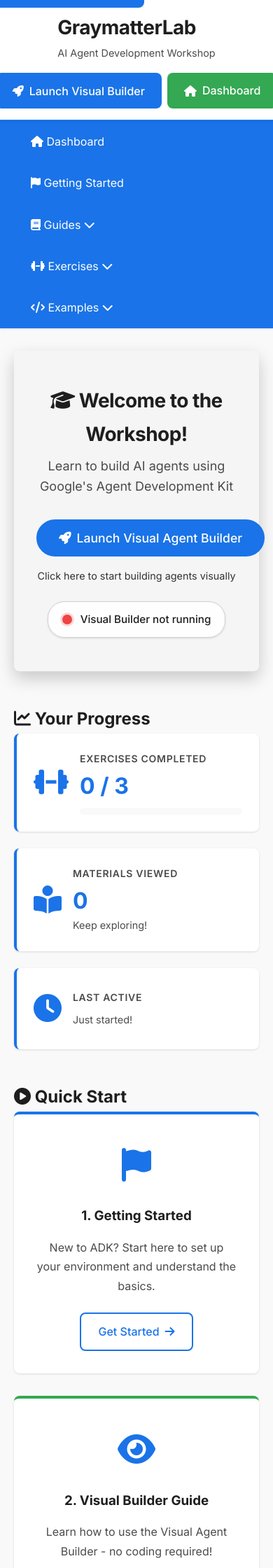
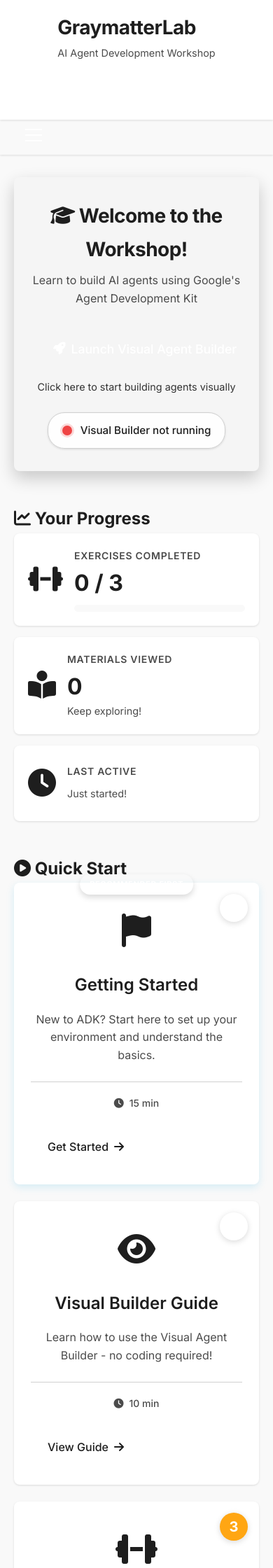
Before and after one commit to Boatschool/adk-workshop-training, a Flask app: page / in a window 390 px wide. Shown: the top 2240 px of the page at 70% size. Run offline with Flask 3, Linux system fonts and the light colour scheme.

Commit message:
UI/UX Phase 2: Mobile experience and Quick Start improvements
- Add Quick Start recommended badges and numbered indicators
- Implement time estimates for each learning step
- Create mobile hamburger menu with animated icon
- Add responsive navigation for mobile/tablet/desktop
- Ensure 44px minimum touch targets (WCAG 2.2 AA)
- Add keyboard support (Escape to close menu)
- Implement tablet optimization with 2-column layouts
- Add proper ARIA states for menu toggle
- Close menu on link click and outside click

```diff
--- a/static/css/style.css
+++ b/static/css/style.css
@@ -142,6 +142,68 @@ textarea:focus-visible {
     display: block;
     width: 100%;
     min-height: 50px;
+    position: relative;
+}
+
+.nav .container {
+    position: relative;
+}
+
+/* Mobile Menu Toggle */
+.mobile-menu-toggle {
+    display: none;
+    background: none;
+    border: none;
+    color: white;
+    padding: 1rem;
+    cursor: pointer;
+    min-width: 44px;
+    min-height: 44px;
+    align-items: center;
+    justify-content: center;
+}
+
+.hamburger-icon {
+    display: block;
+    width: 24px;
+    height: 2px;
+    background: white;
+    position: relative;
+    transition: var(--transition);
+}
+
+.hamburger-icon::before,
+.hamburger-icon::after {
+    content: '';
+    display: block;
+    width: 24px;
+    height: 2px;
+    background: white;
+    position: absolute;
+    left: 0;
+    transition: var(--transition);
+}
+
+.hamburger-icon::before {
+    top: -8px;
+}
+
+.hamburger-icon::after {
+    top: 8px;
+}
+
+.mobile-menu-toggle[aria-expanded="true"] .hamburger-icon {
+    background: transparent;
+}
+
+.mobile-menu-toggle[aria-expanded="true"] .hamburger-icon::before {
+    transform: rotate(45deg);
+    top: 0;
+}
+
+.mobile-menu-toggle[aria-expanded="true"] .hamburger-icon::after {
+    transform: rotate(-45deg);
+    top: 0;
 }
 
 .nav-list {
@@ -161,6 +223,9 @@ textarea:focus-visible {
     padding: 1rem 1.5rem;
     display: block;
     transition: var(--transition);
+    min-height: 44px;
+    display: flex;
+    align-items: center;
 }
 
 .nav-list>li>a:hover {
@@ -495,11 +560,62 @@ textarea:focus-visible {
     text-align: center;
     transition: var(--transition);
     border-top: 4px solid var(--primary-color);
+    position: relative;
+    display: flex;
+    flex-direction: column;
 }
 
 .card:hover {
     transform: translateY(-8px);
     box-shadow: var(--shadow-lg);
+}
+
+/* Recommended Badge */
+.card.recommended {
+    border-top-width: 6px;
+    box-shadow: 0 4px 12px rgba(0, 170, 231, 0.15);
+}
+
+.recommended-badge {
+    position: absolute;
+    top: -12px;
+    left: 50%;
+    transform: translateX(-50%);
+    background: linear-gradient(135deg, var(--primary-color), var(--secondary-color));
+    color: white;
+    padding: 0.375rem 1rem;
+    border-radius: 20px;
+    font-size: 0.75rem;
+    font-weight: 600;
+    text-transform: uppercase;
+    letter-spacing: 0.05em;
+    box-shadow: 0 4px 8px rgba(0, 0, 0, 0.15);
+}
+
+/* Card Number Badge */
+.card-number {
+    position: absolute;
+    top: 1rem;
+    right: 1rem;
+    width: 40px;
+    height: 40px;
+    background: var(--primary-color);
+    color: white;
+    border-radius: 50%;
+    display: flex;
+    align-items: center;
+    justify-content: center;
+    font-size: 1.25rem;
+    font-weight: 700;
+    box-shadow: 0 2px 8px rgba(0, 0, 0, 0.15);
+}
+
+.card-secondary .card-number {
+    background: var(--secondary-color);
+}
+
+.card-tertiary .card-number {
+    background: var(--accent-color);
 }
 
 .card-primary {
@@ -523,11 +639,35 @@ textarea:focus-visible {
 .card h3 {
     margin-bottom: 1rem;
     color: var(--text-primary);
+    font-size: 1.5rem;
+    font-weight: 600;
 }
 
 .card p {
     color: var(--text-secondary);
     margin-bottom: 1.5rem;
+    flex-grow: 1;
+    line-height: 1.6;
+}
+
+/* Card Meta (Time Estimate) */
+.card-meta {
+    margin-bottom: 1.5rem;
+    padding-top: 1rem;
+    border-top: 1px solid var(--border-color);
+}
+
+.time-estimate {
+    display: inline-flex;
+    align-items: center;
+    gap: 0.5rem;
+    color: var(--text-secondary);
+    font-size: 0.875rem;
+    font-weight: 500;
+}
+
+.time-estimate i {
+    color: var(--primary-color);
 }
 
 /* Resources Grid */
@@ -952,6 +1092,50 @@ textarea:focus-visible {
 
 /* Responsive Design */
 @media (max-width: 768px) {
+
+    /* Mobile Menu Toggle */
+    .mobile-menu-toggle {
+        display: flex;
+    }
+
+    /* Hide nav list by default on mobile */
+    .nav-list {
+        display: none;
+        flex-direction: column;
+        width: 100%;
+        position: absolute;
+        top: 100%;
+        left: 0;
+        background: var(--primary-color);
+        box-shadow: var(--shadow-md);
+        z-index: 1000;
+    }
+
+    .nav-list.active {
+        display: flex;
+    }
+
+    .nav-list>li {
+        width: 100%;
+    }
+
+    .nav-list a {
+        padding: 1.25rem 1.5rem;
+        border-bottom: 1px solid rgba(255, 255, 255, 0.1);
+    }
+
+    .dropdown-menu {
+        position: static;
+        box-shadow: none;
+        border-radius: 0;
+        background: rgba(0, 0, 0, 0.2);
+    }
+
+    .dropdown-menu a {
+        padding-left: 2.5rem;
+    }
+
+    /* Header */
     .header-content {
         flex-direction: column;
         gap: 1rem;
@@ -960,20 +1144,26 @@ textarea:focus-visible {
     .header-actions {
         width: 100%;
         justify-content: center;
+        flex-wrap: wrap;
     }
 
-    .nav-list {
-        flex-direction: column;
+    .header-actions .btn {
+        flex: 1;
+        min-width: 140px;
+        justify-content: center;
     }
 
-    .dropdown-menu {
-        position: static;
-        box-shadow: none;
-        border-radius: 0;
+    /* Welcome Section */
+    .welcome-section {
+        padding: 2rem 1.5rem;
     }
 
     .welcome-section h1 {
         font-size: 1.75rem;
+    }
+
+    .lead {
+        font-size: 1rem;
     }
 
     .btn-large {
@@ -981,7 +1171,65 @@ textarea:focus-visible {
         font-size: 1.1rem;
     }
 
+    /* Progress Cards */
+    .progress-cards {
+        grid-template-columns: 1fr;
+        gap: 1rem;
+    }
+
+    .progress-card {
+        padding: 1.25rem;
+    }
+
+    /* Card Grid */
+    .card-grid {
+        grid-template-columns: 1fr;
+        gap: 1.5rem;
+    }
+
+    .card {
+        padding: 1.75rem 1.5rem;
+    }
+
+    .recommended-badge {
+        font-size: 0.7rem;
+        padding: 0.3rem 0.875rem;
+    }
+
+    /* Resources Grid */
+    .resources-grid {
+        grid-template-columns: 1fr;
+        gap: 1.5rem;
+    }
+
+    /* Tips Grid */
+    .tips-grid {
+        grid-template-columns: 1fr;
+        gap: 1rem;
+    }
+
+    /* Footer */
     .footer-actions {
         flex-direction: column;
     }
+
+    .footer-content {
+        grid-template-columns: 1fr;
+        gap: 1.5rem;
+    }
 }
+
+/* Tablet Optimization */
+@media (min-width: 769px) and (max-width: 1024px) {
+    .card-grid {
+        grid-template-columns: repeat(2, 1fr);
+    }
+
+    .resources-grid {
+        grid-template-columns: repeat(2, 1fr);
+    }
+
+    .tips-grid {
+        grid-template-columns: repeat(2, 1fr);
+    }
+}
--- a/templates/base.html
+++ b/templates/base.html
@@ -12,8 +12,21 @@
     <link href="https://fonts.googleapis.com/css2?family=Inter:wght@400;500;600;700;800&display=swap" rel="stylesheet">
     <style>
         :root {
-            --primary-color: {{ branding.primary_color }};
-            --secondary-color: {{ branding.secondary_color }};
+            --primary-color: {
+                    {
+                    branding.primary_color
+                }
+            }
+
+            ;
+
+            --secondary-color: {
+                    {
+                    branding.secondary_color
+                }
+            }
+
+            ;
         }
 
         /* GraymatterLab Logo Styling */
@@ -52,8 +65,11 @@
     </header>
 
     <!-- Navigation -->
-    <nav class="nav">
+    <nav class="nav" role="navigation" aria-label="Main navigation">
         <div class="container">
+            <button class="mobile-menu-toggle" aria-label="Toggle navigation menu" aria-expanded="false">
+                <span class="hamburger-icon"></span>
+            </button>
             <ul class="nav-list">
                 <li><a href="/"><i class="fas fa-home"></i> Dashboard</a></li>
                 <li><a href="/getting-started"><i class="fas fa-flag"></i> Getting Started</a></li>
--- a/templates/index.html
+++ b/templates/index.html
@@ -39,11 +39,11 @@
                         <span id="exercises-completed">{{ progress.exercises_completed|length }}</span> / 3
                     </p>
                     <div class="progress-bar" role="progressbar"
-                         aria-valuenow="{{ (progress.exercises_completed|length / 3 * 100)|int }}"
-                         aria-valuemin="0"
+                        aria-valuenow="{{ (progress.exercises_completed|length / 3 * 100)|int }}" aria-valuemin="0"
                         aria-valuemax="100"
                         aria-label="Exercise completion: {{ (progress.exercises_completed|length / 3 * 100)|int }}% complete">
-                        <div class="progress-fill" style="width: {{ (progress.exercises_completed|length / 3 * 100)|int }}%"></div>
+                        <div class="progress-fill"
+                            style="width: {{ (progress.exercises_completed|length / 3 * 100)|int }}%"></div>
                     </div>
                 </div>
             </div>
@@ -54,7 +54,8 @@
                 </div>
                 <div class="progress-info">
                     <h3>Materials Viewed</h3>
-                    <p class="progress-number" aria-label="{{ progress.materials_viewed|length }} materials viewed">{{ progress.materials_viewed|length }}</p>
+                    <p class="progress-number" aria-label="{{ progress.materials_viewed|length }} materials viewed">{{
+                        progress.materials_viewed|length }}</p>
                     <p class="progress-detail">Keep exploring!</p>
                 </div>
             </div>
@@ -81,25 +82,41 @@
     <section class="quick-start-section" aria-labelledby="quick-start-heading">
         <h2 id="quick-start-heading"><i class="fas fa-play-circle" aria-hidden="true"></i> Quick Start</h2>
         <div class="card-grid">
-            <article class="card card-primary">
+            <article class="card card-primary recommended">
+                <span class="recommended-badge">Recommended First</span>
+                <div class="card-number">1</div>
                 <div class="card-icon" aria-hidden="true"><i class="fas fa-flag"></i></div>
-                <h3>1. Getting Started</h3>
+                <h3>Getting Started</h3>
                 <p>New to ADK? Start here to set up your environment and understand the basics.</p>
-                <a href="/getting-started" class="btn btn-outline">Get Started <i class="fas fa-arrow-right" aria-hidden="true"></i></a>
+                <div class="card-meta">
+                    <span class="time-estimate"><i class="fas fa-clock" aria-hidden="true"></i> 15 min</span>
+                </div>
+                <a href="/getting-started" class="btn btn-outline">Get Started <i class="fas fa-arrow-right"
+                        aria-hidden="true"></i></a>
             </article>
 
             <article class="card card-secondary">
+                <div class="card-number">2</div>
                 <div class="card-icon" aria-hidden="true"><i class="fas fa-eye"></i></div>
-                <h3>2. Visual Builder Guide</h3>
+                <h3>Visual Builder Guide</h3>
                 <p>Learn how to use the Visual Agent Builder - no coding required!</p>
-                <a href="/guides/visual-agent-builder-guide" class="btn btn-outline">View Guide <i class="fas fa-arrow-right" aria-hidden="true"></i></a>
+                <div class="card-meta">
+                    <span class="time-estimate"><i class="fas fa-clock" aria-hidden="true"></i> 10 min</span>
+                </div>
+                <a href="/guides/visual-agent-builder-guide" class="btn btn-outline">View Guide <i
+                        class="fas fa-arrow-right" aria-hidden="true"></i></a>
             </article>
 
             <article class="card card-tertiary">
+                <div class="card-number">3</div>
                 <div class="card-icon" aria-hidden="true"><i class="fas fa-dumbbell"></i></div>
-                <h3>3. First Exercise</h3>
+                <h3>First Exercise</h3>
                 <p>Build your first AI agent with step-by-step instructions.</p>
-                <a href="/exercises/exercise-1-basic-agent" class="btn btn-outline">Start Exercise <i class="fas fa-arrow-right" aria-hidden="true"></i></a>
+                <div class="card-meta">
+                    <span class="time-estimate"><i class="fas fa-clock" aria-hidden="true"></i> 30 min</span>
+                </div>
+                <a href="/exercises/exercise-1-basic-agent" class="btn btn-outline">Start Exercise <i
+                        class="fas fa-arrow-right" aria-hidden="true"></i></a>
             </article>
         </div>
     </section>
```
Also changed, not shown: static/js/main.js (+39 -0 lines). Lines whose indentation alone changed are shown as unchanged.
